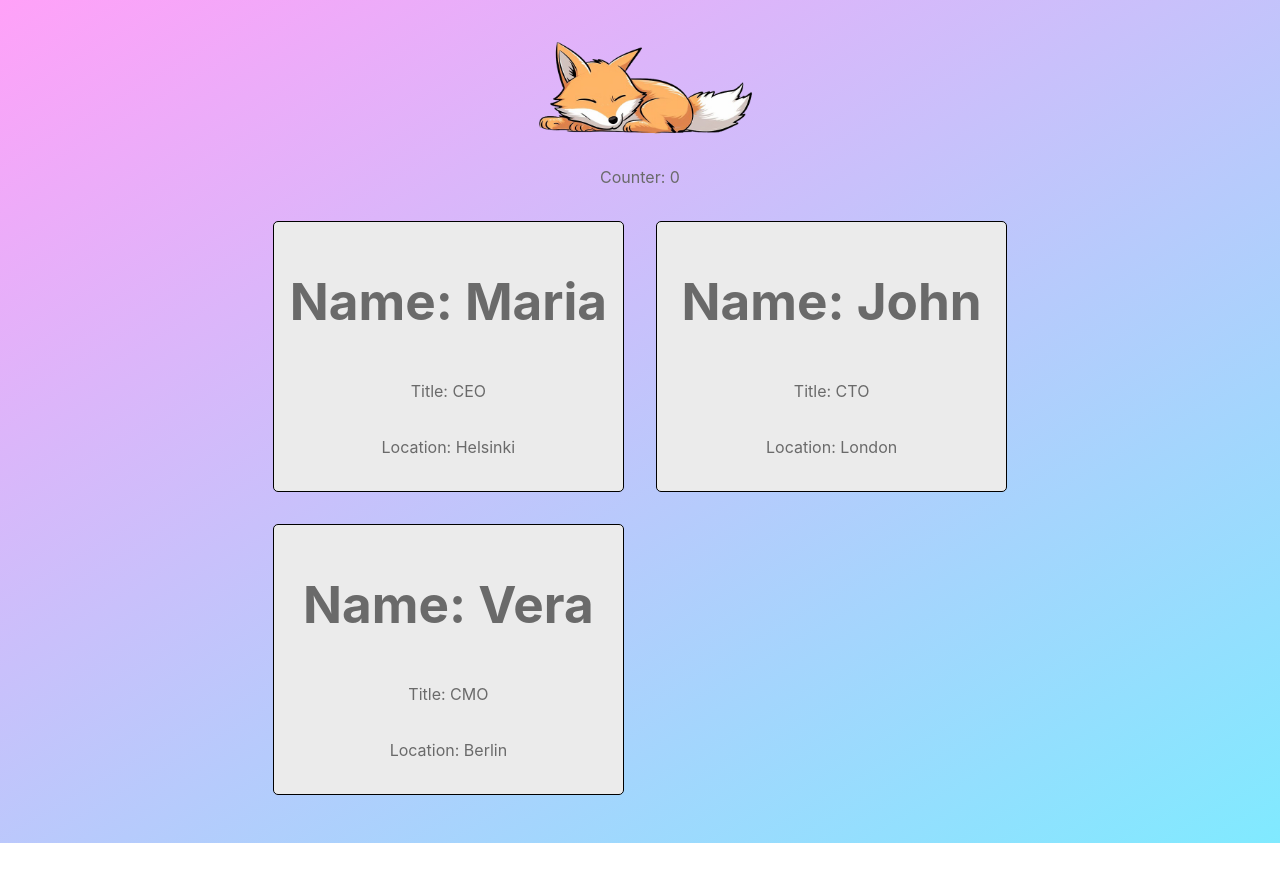
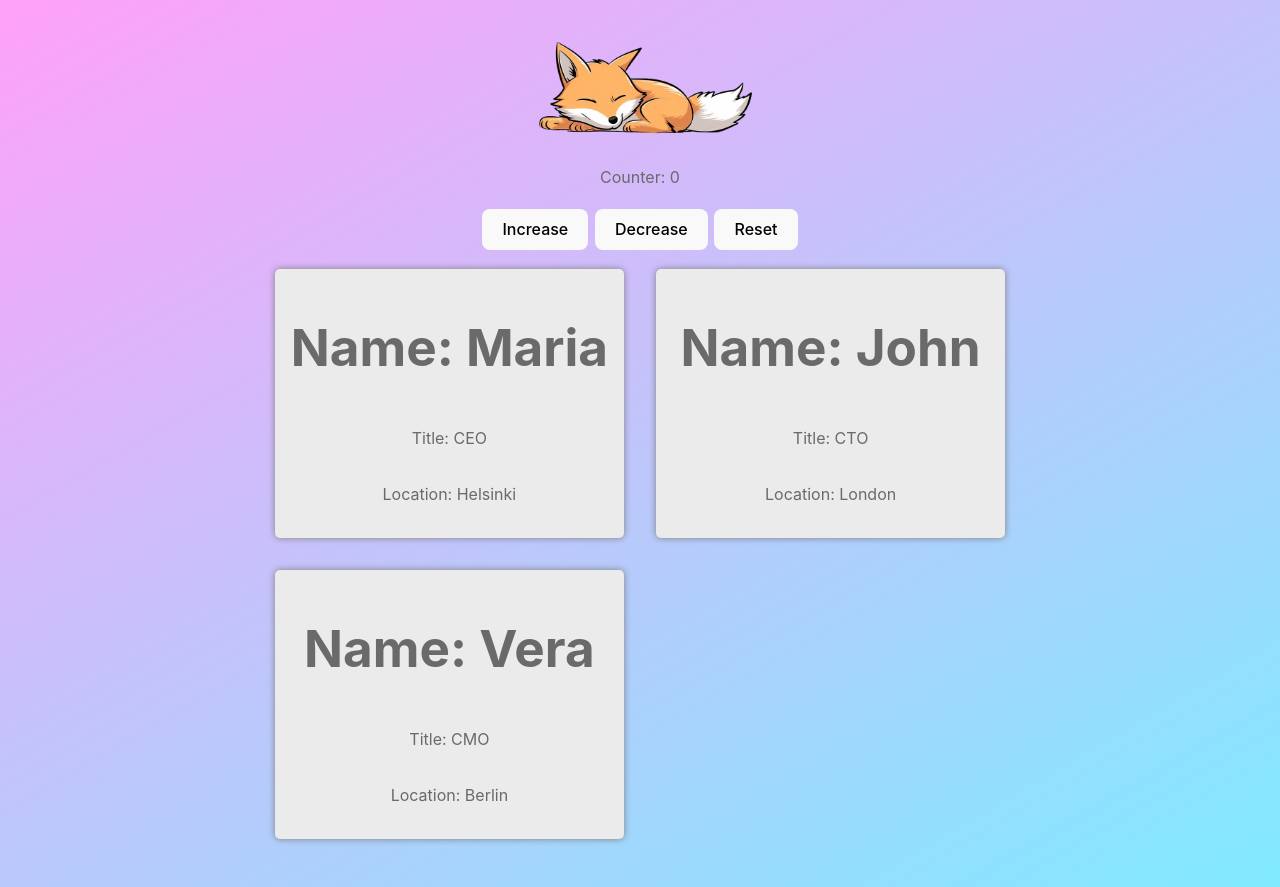
Before and after one commit to alextrandev/programming_react, a React (Vite) app in the folder react_practice/: page / in a window 1280 px wide. Before the commit the page ends 843 px from the top, so only its background shows below. Built offline with nearby package versions, Linux system fonts and the light colour scheme.

Commit message:
add buttons and eventHandlers

```diff
--- a/react_practice/src/App.css
+++ b/react_practice/src/App.css
@@ -13,3 +13,7 @@
   display: grid;
   grid-template-columns: 1fr 1fr;
 }
+
+button {
+  margin: 0.2rem;
+}
--- a/react_practice/src/App.jsx
+++ b/react_practice/src/App.jsx
@@ -1,3 +1,4 @@
+/* eslint-disable no-unused-vars */
 import './App.css'
 import foxImg from './assets/foxes4ev.png'
 import Box from "./Box"
@@ -11,10 +12,17 @@
     {id:"3", name:"Vera", title:"CMO", location:"Berlin"}
   ]);
 
+    const increaseCounter = () => setCounter(counter + 1);
+    const decreaseCounter = () => setCounter(counter - 1);
+    const resetCounter = () => setCounter(0);
+
   return (
     <>
       <img src={foxImg} alt="image of a sleeping fox"/>
       <p>Counter: {counter}</p>
+      <button onClick={increaseCounter}>Increase</button>
+      <button onClick={decreaseCounter}>Decrease</button>
+      <button onClick={resetCounter}>Reset</button>
       <div className='container'>
       {persons.map(person => (
         <Box
--- a/react_practice/src/Box.css
+++ b/react_practice/src/Box.css
@@ -1,9 +1,9 @@
 .box {
     border-radius: 5px;
-    border: 1px solid black;
     padding: 1rem;
     display: flex;
     flex-direction: column;
     margin: 1rem;
     background-color: rgb(235, 235, 235);
+    box-shadow: 0 0 7px gray;
 }
```
Also changed, not shown: react_practice/.eslintrc.cjs.
